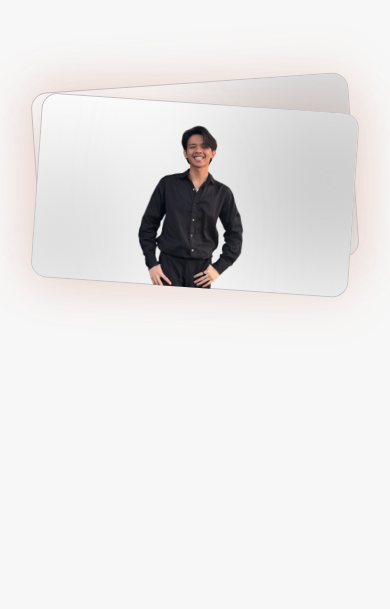
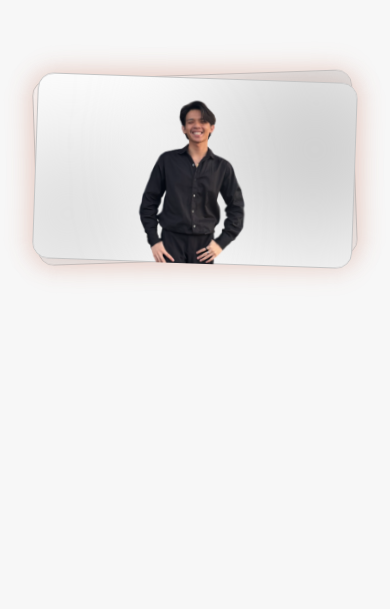
Before and after one commit to Rickson0628/Portfolio, a Next.js app: page / in a window 390 px wide. Shown: the part 1097-1706 px from the top of the page. Built offline with nearby package versions, Linux system fonts and the light colour scheme.

Commit message:
perf: simplify mobile About animations and adjust portrait layout

```diff
--- a/components/About.jsx
+++ b/components/About.jsx
@@ -1,6 +1,7 @@
 "use client";
 
-  import { useRef } from "react";
+import Image from "next/image";
+import { useEffect, useRef, useState } from "react";
 import {
   motion,
   useMotionValue,
@@ -14,29 +15,45 @@
   className,
   scrollStyle,
   cursorStyle,
+  imageClassName = "",
+  mobile = false,
 }) => {
   return (
     // Moves the complete card based on the cursor
     <motion.div
-        className={`absolute ${className}`}
+      className={`
+        absolute
+        transform-gpu
+        will-change-transform
+        ${className}
+      `}
       style={cursorStyle}
     >
       {/* Handles the original scroll animation */}
       <motion.div
-          className="relative isolate h-full w-full rounded-2xl"
+        className="
+          relative
+          isolate
+          h-full
+          w-full
+          rounded-2xl
+          transform-gpu
+          will-change-transform
+        "
         style={scrollStyle}
       >
         {/* Glow behind the complete card */}
         <div
           aria-hidden="true"
-            className="
+          className={`
             absolute
             -inset-1
             z-0
             rounded-[1.35rem]
             bg-univ/15
-              blur-xl
-            "
+
+            ${mobile ? "blur-md " : "blur-xl"}
+          `}
         />
 
         {/* Portrait background */}
@@ -55,134 +72,128 @@
           {/* Top-right background circle */}
           <div
             aria-hidden="true"
-              className="
+            className={`
               absolute
-                -right-[28%]
-                -top-[25%]
               aspect-square
-                w-[72%]
               rounded-full
               bg-border
-                blur-3xl
 
-                lg:top-[10%]
-                lg:-right-[30%]
-                lg:w-[60%]
-
-                "/>
+              ${
+                mobile
+                  ? "-right-[20%] -top-[20%] w-[65%] blur-3xl"
+                  : "-right-[30%] top-[10%] w-[60%] blur-3xl"
+              }
+            `}
+          />
 
           {/* Bottom-left background circle */}
           <div
             aria-hidden="true"
-              className="
+            className={`
               absolute
-                -bottom-[18%]
-                -left-[15%]
               aspect-square
-                w-[48%]
               rounded-full
               bg-border
-                blur-3xl
 
-                lg:bottom-[10%]
-                lg:w-[60%]
-                lg:-left-[30%]
-
-              "
+              ${
+                mobile
+                  ? "-bottom-[15%] -left-[12%] w-[45%] blur-3xl"
+                  : "-bottom-[10%] -left-[30%] w-[60%] blur-3xl"
+              }
+            `}
           />
         </div>
 
+        {/* Keeps the portrait inside the rounded card */}
+        <div
+          className="
+            absolute
+            inset-0
+            z-20
+            overflow-hidden
+            rounded-2xl
+          "
+        >
           {/* Portrait image */}
-          <img
+          <Image
             src={src}
             alt=""
             aria-hidden="true"
-            className="relative z-20 h-full w-full object-contain"
+            fill
+            sizes={
+              mobile
+                ? "82vw"
+                : "(min-width: 1024px) 32vw, 520px"
+            }
+            quality={82}
+            className={`
+              object-contain
+              object-bottom
+              ${imageClassName}
+            `}
           />
+        </div>
       </motion.div>
     </motion.div>
   );
 };
 
-  const About = () => {
-    const sectionRef = useRef(null);
-
-    // Tracks the scroll progress of the About section
-    const { scrollYProgress } = useScroll({
-      target: sectionRef,
-      offset: ["start start", "end end"],
-    });
-
+// Full desktop About animation
+const DesktopAbout = ({
+  scrollYProgress,
+  leftPicture,
+  rightPicture,
+}) => {
   // Moves the desktop cards left and right
   const leftX = useTransform(
     scrollYProgress,
     [0, 0.1, 0.75, 1],
-      ["0vw", "0vw", "-34vw", "-34vw"]
+    ["0vw", "0vw", "-34vw", "-34vw"],
   );
 
   const rightX = useTransform(
     scrollYProgress,
     [0, 0.1, 0.75, 1],
-      ["0vw", "0vw", "34vw", "34vw"]
-    );
-
-    // Moves the smaller cards up and down
-    const topY = useTransform(
-      scrollYProgress,
-      [0, 0.1, 0.75, 1],
-      ["0vh", "0vh", "-34vh", "-34vh"]
-    );
-
-    const bottomY = useTransform(
-      scrollYProgress,
-      [0, 0.1, 0.75, 1],
-      ["0vh", "0vh", "34vh", "34vh"]
+    ["0vw", "0vw", "34vw", "34vw"],
   );
 
   // Slightly straightens the cards while scrolling
   const leftRotate = useTransform(
     scrollYProgress,
     [0.1, 0.75],
-      [-4, -2]
+    [-4, -2],
   );
 
   const rightRotate = useTransform(
     scrollYProgress,
     [0.1, 0.75],
-      [4, 2]
+    [4, 2],
   );
 
   // Desktop card scale
   const desktopPictureScale = useTransform(
     scrollYProgress,
     [0.1, 0.75],
-      [1, 0.94]
-    );
-
-    // Tablet and mobile card scale
-    const smallerPictureScale = useTransform(
-      scrollYProgress,
-      [0.1, 0.75],
-      [1, 0.82]
+    [1, 0.94],
   );
 
   // Reveals the About text
   const textOpacity = useTransform(
     scrollYProgress,
     [0, 0.2, 0.6, 1],
-      [0, 0, 1, 1]
+    [0, 0, 1, 1],
   );
 
   const textScale = useTransform(
     scrollYProgress,
     [0, 0.25, 0.6, 1],
-      [0.82, 0.82, 1, 1]
+    [0.82, 0.82, 1, 1],
   );
 
   const textY = useTransform(
     scrollYProgress,
     [0, 0.25, 0.6, 1],
-      [30, 30, 0, 0]
+    [30, 30, 0, 0],
   );
 
   // Stores the cursor position from 0 to 1
@@ -193,13 +204,13 @@
   const cursorX = useTransform(
     pointerX,
     [0, 1],
-      [-16, 16]
+    [-16, 16],
   );
 
   const cursorY = useTransform(
     pointerY,
     [0, 1],
-      [-10, 10]
+    [-10, 10],
   );
 
   // Smooths the cursor movement
@@ -238,63 +249,103 @@
     pointerY.set(0.5);
   };
 
-    const leftPicture = "/Selfie-Image.png";
-    const rightPicture = "/Whole-Image.png";
-
   // Desktop card sizes
   const desktopPictureClasses = `
     h-[clamp(320px,56vh,560px)]
     w-[clamp(260px,32vw,520px)]
   `;
 
-    // Tablet and mobile card sizes
-    const smallerPictureClasses = `
-      h-[clamp(130px,22vh,220px)]
-      w-[min(82vw,520px)]
-    `;
-
   return (
-      // Main section that provides the scrolling distance
-      <section
-        ref={sectionRef}
-        className="relative h-[240vh] w-full bg-background text-foreground"
-      >
-        {/* Sticky container where the cursor is tracked */}
+    // Desktop layout
     <div
-          className="sticky top-0 h-screen overflow-hidden"
+      className="
+        relative
+        flex
+        h-full
+        w-full
+        items-center
+        justify-center
+      "
       onPointerMove={handlePointerMove}
       onPointerLeave={handlePointerLeave}
     >
-          {/* Desktop layout */}
-          <div className="relative hidden h-full w-full items-center justify-center lg:flex">
       {/* About text */}
       <motion.div
-              className="relative z-30 w-[min(32vw,500px)] text-center"
+        className="
+          relative
+          z-30
+          w-[min(32vw,500px)]
+          text-center
+          will-change-transform
+        "
         style={{
           opacity: textOpacity,
           scale: textScale,
           y: textY,
         }}
       >
-              <p className="mb-2 font-semibold text-sm uppercase tracking-[0.35em] text-univ ">
+        <p
+          className="
+            mb-2
+            text-sm
+            font-semibold
+            uppercase
+            tracking-[0.35em]
+            text-univ
+          "
+        >
           Beyond the Code
         </p>
 
-              <h2 className="text-[clamp(3rem,6vw,6rem)] xl:text-[clamp(3rem,7vw,6rem)] font-semibold tracking-[-0.055em]">
+        <h2
+          className="
+            text-[clamp(3rem,6vw,6rem)]
+            font-semibold
+            tracking-[-0.055em]
+
+            xl:text-[clamp(3rem,7vw,6rem)]
+          "
+        >
           About Me
         </h2>
 
         <p className="mx-auto mt-2 max-w-lg leading-7 text-muted">
           {`I’m at my best when there’s a real problem to solve. Give me a frustrating process, a repetitive task, or a confusing experience, and I’ll find a way to make it simpler.`}
         </p>
+
         <p className="mx-auto mt-2 max-w-lg leading-7 text-muted">
           {`Working code is only the starting point. The goal is to build software that feels clear, dependable, and genuinely useful—something that reduces friction instead of adding to it.`}
         </p>
-              <p className="mx-auto mt-2 max-w-lg leading-7 text-muted text-xl"><span className="text-univ font-bold">Find</span> the friction, <span className="text-univ font-bold">Simplify</span> the process, <span className="text-univ font-bold">Build</span> it right.</p>
+
+        <p className="mx-auto mt-2 max-w-lg text-xl leading-7 text-muted">
+          <span className="font-bold text-univ">
+            Find
+          </span>{" "}
+          the friction,{" "}
+          <span className="font-bold text-univ">
+            Simplify
+          </span>{" "}
+          the process,{" "}
+          <span className="font-bold text-univ">
+            Build
+          </span>{" "}
+          it right.
+        </p>
       </motion.div>
 
       {/* Desktop portrait cards */}
-            <div className="pointer-events-none absolute inset-0 z-20 flex items-center justify-center">
+      <div
+        className="
+          pointer-events-none
+          absolute
+          inset-0
+          z-20
+          flex
+          items-center
+          justify-center
+        "
+      >
+        {/* Left portrait card */}
         <PictureCard
           src={leftPicture}
           className={desktopPictureClasses}
@@ -309,9 +360,17 @@
           }}
         />
 
+        {/* Right portrait card */}
         <PictureCard
           src={rightPicture}
           className={desktopPictureClasses}
+          imageClassName="
+            origin-bottom
+            object-bottom
+            lg:scale-[1.2]
+            xl:scale-[1.1]
+            2xl:scale-[1]
+          "
           cursorStyle={{
             x: smoothCursorX,
             y: smoothCursorY,
@@ -324,80 +383,268 @@
         />
       </div>
     </div>
+  );
+};
 
-          {/* Tablet and mobile layout */}
-          <div className="mt-4 relative flex h-full w-full items-center justify-center lg:hidden">
+// Lightweight tablet and mobile About animation
+const MobileAbout = ({
+  scrollYProgress,
+  leftPicture,
+  rightPicture,
+}) => {
+  /*
+   * Mobile only animates the vertical card movement.
+   * Rotation, scaling and cursor springs are removed.
+   */
+  const topY = useTransform(
+    scrollYProgress,
+    [0, 0.12, 0.68, 1],
+    ["0vh", "0vh", "-31vh", "-31vh"],
+  );
+
+  const bottomY = useTransform(
+    scrollYProgress,
+    [0, 0.12, 0.68, 1],
+    ["0vh", "0vh", "35vh", "35vh"],
+  );
+
+  // Reveals the About text
+  const textOpacity = useTransform(
+    scrollYProgress,
+    [0.2, 0.48, 0.7, 1],
+    [0, 1, 1, 1],
+  );
+
+  const textY = useTransform(
+    scrollYProgress,
+    [0.2, 0.48, 1],
+    [20, 0, 0],
+  );
+
+  // Tablet and mobile card sizes
+  const smallerPictureClasses = `
+    h-[clamp(130px,22vh,220px)]
+    w-[min(82vw,520px)]
+  `;
+
+  return (
+    // Tablet and mobile layout
+    <div
+      className="
+        relative
+        flex
+        h-full
+        w-full
+        items-center
+        justify-center
+        px-3
+      "
+    >
       {/* Responsive About text */}
       <motion.div
         className="
           relative
           z-30
-                w-[95vw]
+          w-full
           max-w-xl
           rounded-[clamp(1rem,4vw,1.5rem)]
           border
           border-border
-                bg-surface-raised/95
+          bg-surface-raised
           px-[clamp(1rem,4vw,1.75rem)]
           py-[clamp(0.875rem,2.6vh,1.75rem)]
           text-center
-                shadow-2xl
+          shadow-lg
+          will-change-transform
         "
         style={{
           opacity: textOpacity,
-                scale: textScale,
           y: textY,
         }}
       >
-              <p className="mb-[clamp(0.4rem,1.2vh,0.75rem)] font-semibold text-[clamp(0.65rem,min(2.8vw,2.5vh),0.875rem)] uppercase leading-none tracking-[0.22em] text-univ">
+        <p
+          className="
+            mb-[clamp(0.4rem,1.2vh,0.75rem)]
+            text-[clamp(0.65rem,min(2.8vw,2.5vh),0.875rem)]
+            font-semibold
+            uppercase
+            leading-none
+            tracking-[0.22em]
+            text-univ
+          "
+        >
           Beyond the Code
         </p>
 
-              <h2 className="text-[clamp(2.15rem,min(9vw,11vh),4.5rem)] py-4 font-bold leading-[0.95]">
+        <h2
+          className="
+            py-3
+            text-[clamp(2.15rem,min(9vw,11vh),4.5rem)]
+            font-bold
+            leading-[0.95]
+          "
+        >
           About Me
         </h2>
 
-              <p className="mx-auto mt-[clamp(0.75rem,2vh,1.25rem)] text-[clamp(0.72rem,min(3.3vw,2.8vh),1rem)] leading-[1.5] text-muted ">
+        <p
+          className="
+            mx-auto
+            mt-[clamp(0.75rem,2vh,1.25rem)]
+            text-[clamp(0.72rem,min(3.3vw,2.8vh),1rem)]
+            leading-[1.5]
+            text-muted
+          "
+        >
           {`I’m at my best when there’s a real problem to solve. Give me a frustrating process, a repetitive task, or a confusing experience, and I’ll find a way to make it simpler.`}
         </p>
-               <p className="mx-auto mt-[clamp(0.75rem,2vh,1.25rem)] text-[clamp(0.72rem,min(3.3vw,2.8vh),1rem)] leading-[1.5] text-muted ">
+
+        <p
+          className="
+            mx-auto
+            mt-[clamp(0.75rem,2vh,1.25rem)]
+            text-[clamp(0.72rem,min(3.3vw,2.8vh),1rem)]
+            leading-[1.5]
+            text-muted
+          "
+        >
           {`Working code is only the starting point. The goal is to build software that feels clear, dependable, and genuinely useful—something that reduces friction instead of adding to it.`}
         </p>
 
-              <p className="mx-auto mt-[clamp(0.65rem,1.7vh,1rem)] text-[clamp(0.72rem,min(3.3vw,2.8vh),1rem)] leading-[1.4] text-muted pt-4"><span className="text-univ font-bold">Find</span> the friction, <span className="text-univ font-bold">Simplify</span> the process, <span className="text-univ font-bold">Build</span> it right.</p>
+        <p
+          className="
+            mx-auto
+            mt-[clamp(0.65rem,1.7vh,1rem)]
+            pt-3
+            text-[clamp(0.72rem,min(3.3vw,2.8vh),1rem)]
+            leading-[1.4]
+            text-muted
+          "
+        >
+          <span className="font-bold text-univ">
+            Find
+          </span>{" "}
+          the friction,{" "}
+          <span className="font-bold text-univ">
+            Simplify
+          </span>{" "}
+          the process,{" "}
+          <span className="font-bold text-univ">
+            Build
+          </span>{" "}
+          it right.
+        </p>
       </motion.div>
 
       {/* Tablet and mobile portrait cards */}
-            <div className="pointer-events-none absolute inset-0 z-20 flex items-center justify-center">
+      <div
+        className="
+          pointer-events-none
+          absolute
+          inset-0
+          z-20
+          flex
+          items-center
+          justify-center
+        "
+      >
+        {/* Top portrait card */}
         <PictureCard
           src={leftPicture}
-                className={smallerPictureClasses}
-                cursorStyle={{
-                  x: smoothCursorX,
-                  y: smoothCursorY,
-                }}
+            className={`${smallerPictureClasses}-rotate-[2deg]`}
+          mobile
           scrollStyle={{
             y: topY,
-                  rotate: leftRotate,
-                  scale: smallerPictureScale,
           }}
         />
 
+        {/* Bottom portrait card */}
         <PictureCard
           src={rightPicture}
-                className={smallerPictureClasses}
-                cursorStyle={{
-                  x: smoothCursorX,
-                  y: smoothCursorY,
-                }}
+          className={`${smallerPictureClasses}rotate-[2deg]`}
+          mobile
           scrollStyle={{
             y: bottomY,
-                  rotate: rightRotate,
-                  scale: smallerPictureScale,
           }}
         />
       </div>
     </div>
+  );
+};
+
+const About = () => {
+  const sectionRef = useRef(null);
+
+  // Tracks whether the desktop layout should be rendered
+  const [isDesktop, setIsDesktop] = useState(false);
+
+  // Checks when the screen crosses the desktop breakpoint
+  useEffect(() => {
+    const desktopQuery =
+      window.matchMedia("(min-width: 1024px)");
+
+    const updateScreenSize = () => {
+      setIsDesktop(desktopQuery.matches);
+    };
+
+    // Checks the screen size when the page first loads
+    updateScreenSize();
+
+    // Checks again when the screen crosses the breakpoint
+    desktopQuery.addEventListener(
+      "change",
+      updateScreenSize,
+    );
+
+    return () => {
+      desktopQuery.removeEventListener(
+        "change",
+        updateScreenSize,
+      );
+    };
+  }, []);
+
+  // Tracks the scroll progress of the About section
+  const { scrollYProgress } = useScroll({
+    target: sectionRef,
+    offset: ["start start", "end end"],
+  });
+
+  const leftPicture = "/Selfie-Image.png";
+  const rightPicture = "/Whole-Image.png";
+
+  return (
+    // Main section that provides the scrolling distance
+    <section
+      id="about"
+      ref={sectionRef}
+      className="
+        relative
+        h-[190vh]
+        w-full
+        bg-background
+        text-foreground
+
+        lg:h-[240vh]
+      "
+    >
+      {/* Sticky visible About section */}
+      <div className="sticky top-0 h-screen overflow-hidden">
+        {isDesktop ? (
+          // Full desktop animation
+          <DesktopAbout
+            scrollYProgress={scrollYProgress}
+            leftPicture={leftPicture}
+            rightPicture={rightPicture}
+          />
+        ) : (
+          // Lightweight tablet and mobile animation
+          <MobileAbout
+            scrollYProgress={scrollYProgress}
+            leftPicture={leftPicture}
+            rightPicture={rightPicture}
+          />
+        )}
       </div>
     </section>
   );
```
Lines whose indentation alone changed are shown as unchanged.
